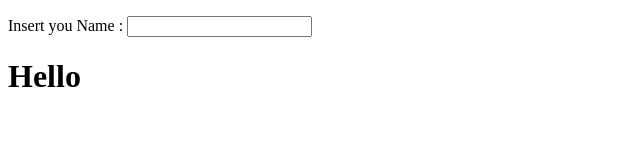
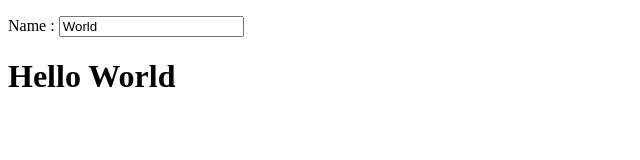
Before and after one commit to pjbelo/angularjs-hello-world, a plain HTML site: page index.html in a window 1280 px wide. Shown: the whole page, without its empty margins (0-640 px from the left). Drawn offline with nearby package versions, Linux system fonts and the light colour scheme.

Commit message:
using controller

```diff
--- a/index.html
+++ b/index.html
@@ -1,13 +1,22 @@
 <!DOCTYPE html>
 <html lang="en-US">
-<script src="https://ajax.googleapis.com/ajax/libs/angularjs/1.7.9/angular.min.js"></script>
+<head>
+    <title> Angular Hello world </title>
+</head>
 
 <body>
+    <div ng-app="myApp" ng-controller="HelloWorldCntrl">
+        <p>Name : <input type="text" ng-model="myName"></p>
+        <h1>Hello {{myName}}</h1>
+    </div>
+</body>
 
-    <div ng-app="">
-    <p>Insert you Name : <input type="text" ng-model="name"></p>
-    <h1>Hello {{name}}</h1>
-    </div>
+<script src="https://ajax.googleapis.com/ajax/libs/angularjs/1.7.9/angular.min.js"></script>
+<script type="text/javascript">
+    var app = angular.module('myApp', []);
+    app.controller('HelloWorldCntrl', function($scope) {
+        $scope.myName="World";
+    });
+</script>
 
-</body>
 </html>
```
